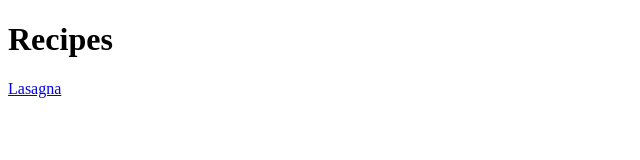
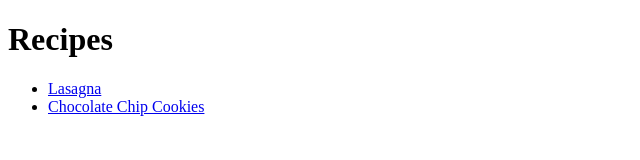
Before and after one commit to Greydesk/odin-recipes, a plain HTML site: page index.html in a window 1280 px wide. Shown: the whole page, without its empty margins (0-640 px from the left). Drawn offline with Linux system fonts and the light colour scheme.

Commit message:
Add link to chocolate chip cookie recipe

```diff
--- a/index.html
+++ b/index.html
@@ -7,6 +7,8 @@
 </head>
 <body>
     <h1>Recipes</h1>
-    <a href="/recipes/lasagna.html">Lasagna</a>
+    <ul>
+        <li><a href="./recipes/lasagna.html">Lasagna</a></li>
+        <li><a href="./recipes/chocochip_cookies.html">Chocolate Chip Cookies</a></li>
 </body>
 </html>
```
